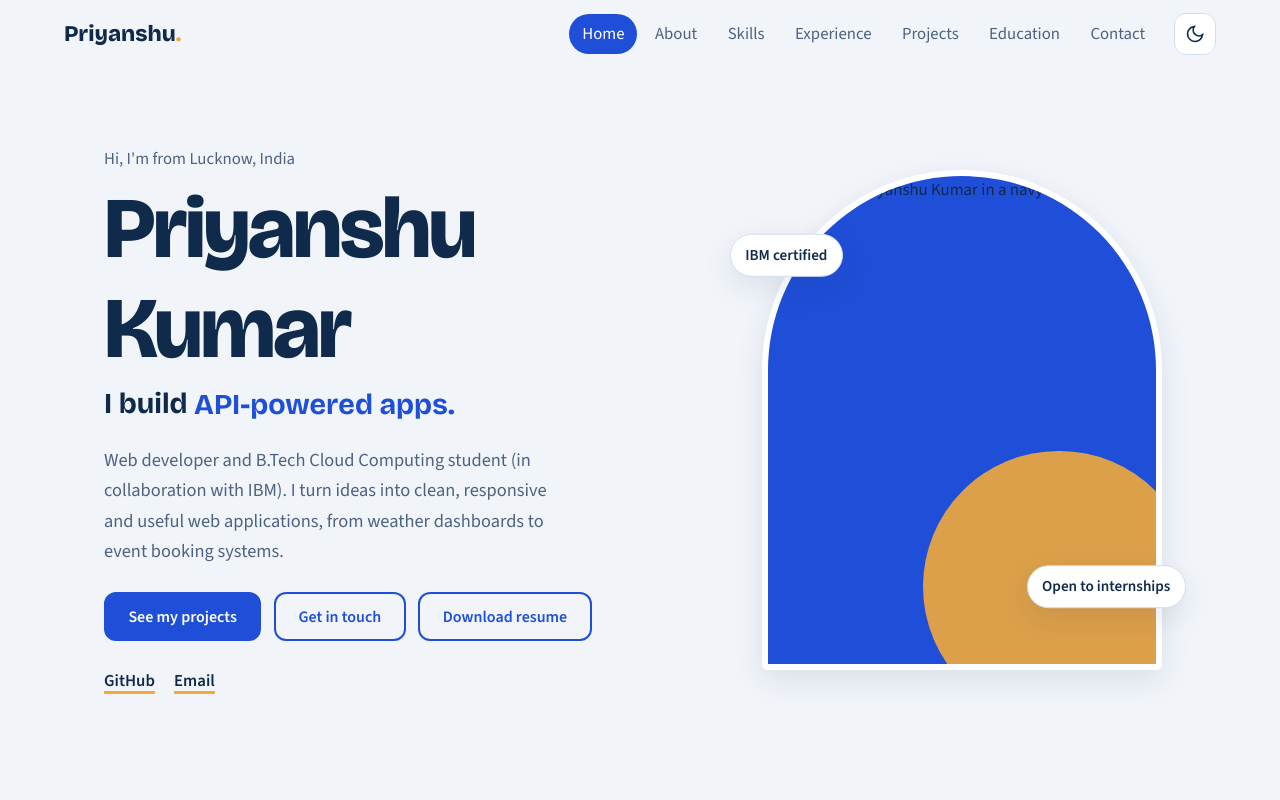
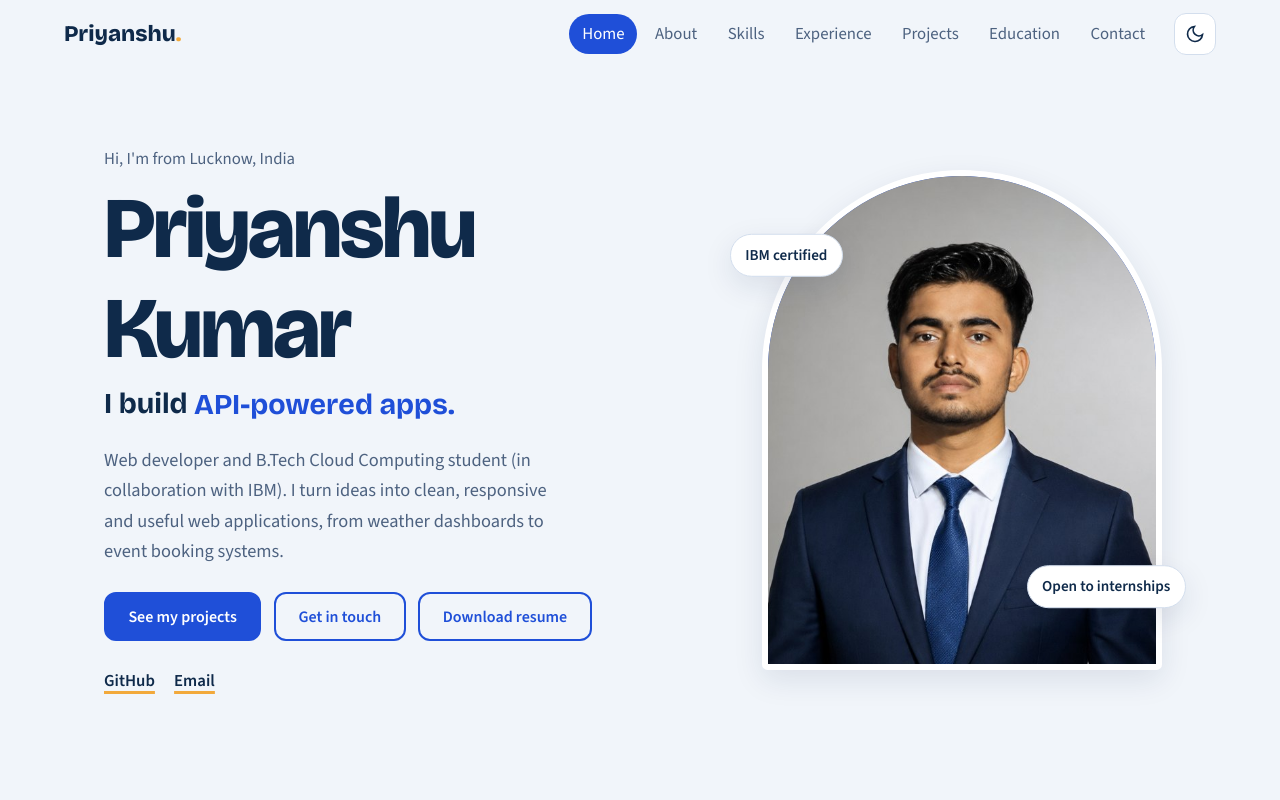
Before and after one commit to Priyanshu82004/portfolio, a plain HTML site: page index.html in a window 1280 px wide. Shown: the top 800 px of the page. Drawn offline with nearby package versions, Linux system fonts and the light colour scheme.

Commit message:
Update image source path in index.html

```diff
--- a/index.html
+++ b/index.html
@@ -51,7 +51,7 @@
         </ul>
       </div>
       <div class="hero-photo">
-        <div class="arch"><img src="images/profile.jpg" alt="Portrait of Priyanshu Kumar in a navy suit" width="720" height="720"></div>
+        <div class="arch"><img src="profile.jpg" alt="Portrait of Priyanshu Kumar in a navy suit" width="720" height="720"></div>
         <span class="badge b1">IBM certified</span>
         <span class="badge b2">Open to internships</span>
       </div>
```
